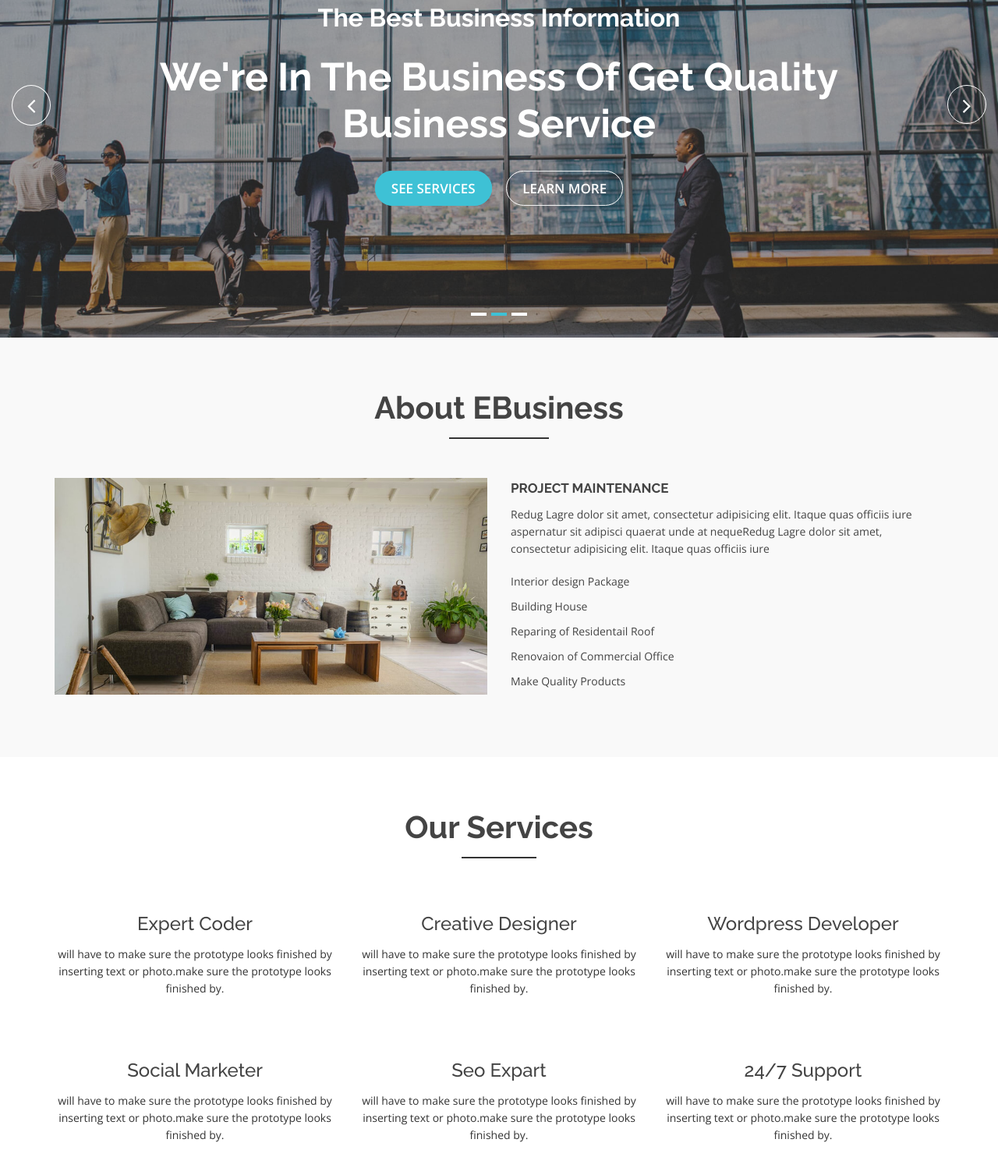
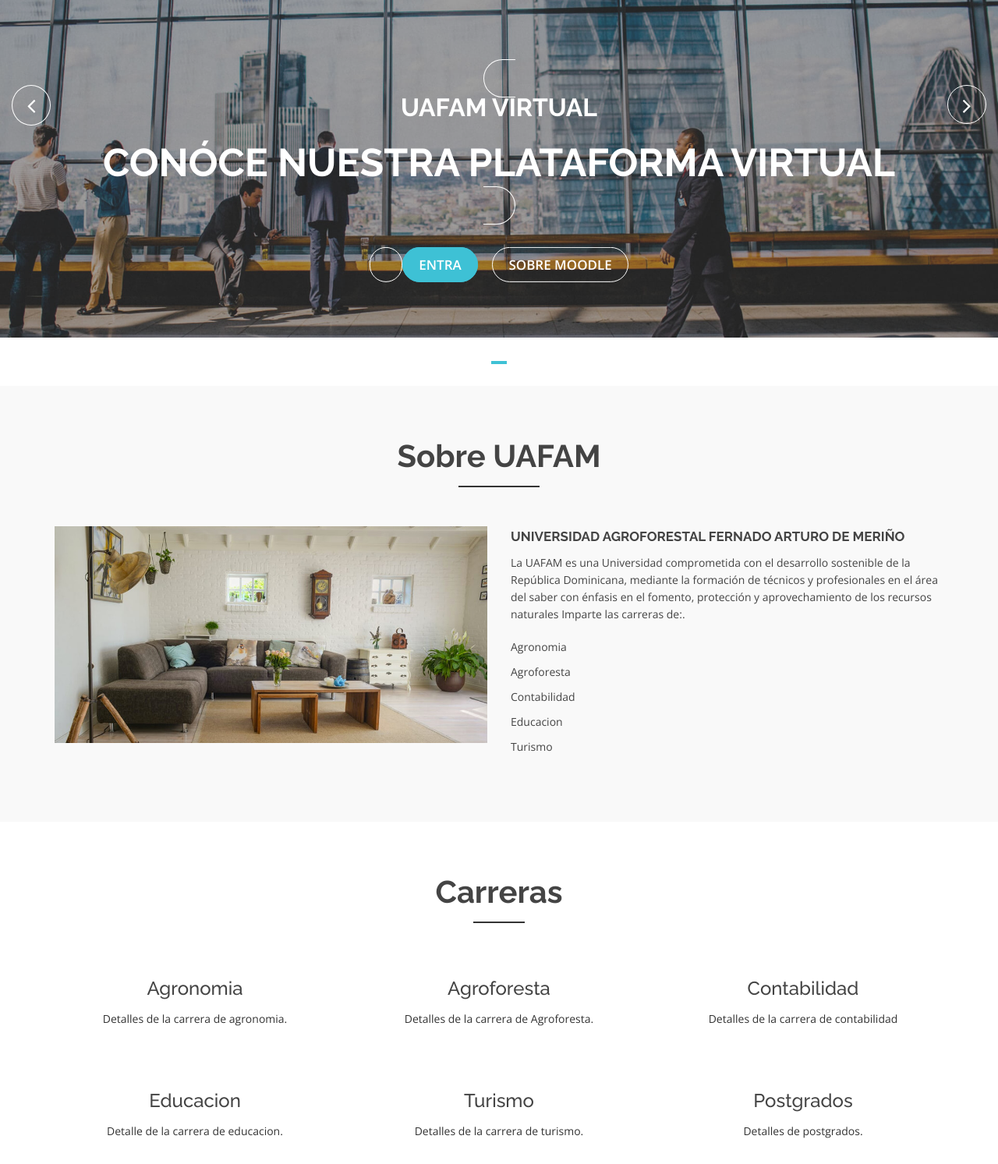
Before and after one commit to Jorge210289/UAFAM, a plain HTML site: page index.html in a window 1280 px wide. Shown: the part 187-1680 px from the top of the page at 78% size. Drawn offline with nearby package versions, Linux system fonts and the light colour scheme.

Commit message:
Update index.html

```diff
--- a/index.html
+++ b/index.html
@@ -65,7 +65,7 @@ id="navbar-example">
 <li> <a class="page-scroll" href="#team">Nuestro equipo</a> </li>
 <li> <a class="page-scroll" href="#portfolio">Carreras</a> </li>
 <li class="dropdown"><a href="#" class="dropdown-toggle"
-data-toggle="dropdown">Drop Down<span class="caret"></span></a>
+data-toggle="dropdown">UAFAM Virtual<span class="caret"></span></a>
 <ul class="dropdown-menu" role="menu">
 <li><a href="#">Drop Down 1</a></li>
 <li><a href="#">Drop Down 2</a></li>
@@ -94,7 +94,7 @@ src="img/slider/slider3.jpg" alt="" title="#slider-direction-3"> </div>
 <div class="slider-content"><!-- layer 1 -->
 <div class="layer-1-1 hidden-xs wow slideInDown" data-wow-duration="2s"
 data-wow-delay=".2s">
-<h2 class="title1">Nuestra Universiad<br>
+<h2 class="title1">Universidad Agroforestal Fernando Arturo de Meriño<br>
 </h2>
 </div>
 <!-- layer 2 -->
@@ -105,8 +105,8 @@ data-wow-delay=".1s">
 <!-- layer 3 -->
 <div class="layer-1-3 hidden-xs wow slideInUp" data-wow-duration="2s"
 data-wow-delay=".2s"> <a class="ready-btn right-btn page-scroll"
-href="#services">See Services</a> <a class="ready-btn page-scroll"
-href="#about">Learn More</a> </div>
+href="#services">Nuestras carreas</a> <a class="ready-btn page-scroll"
+href="#about">Conócenos/a> </div>
 </div>
 </div>
 </div>
@@ -120,18 +120,18 @@ href="#about">Learn More</a> </div>
 <div class="slider-content text-center"><!-- layer 1 -->
 <div class="layer-1-1 hidden-xs wow slideInUp" data-wow-duration="2s"
 data-wow-delay=".2s">
-<h2 class="title1">The Best Business Information </h2>
+<h2 class="title1">UAFAM Virtual </h2>
 </div>
 <!-- layer 2 -->
 <div class="layer-1-2 wow slideInUp" data-wow-duration="2s"
 data-wow-delay=".1s">
-<h1 class="title2">We're In The Business Of Get Quality Business Service</h1>
+<h1 class="title2">Conóce nuestra plataforma virtual</h1>
 </div>
 <!-- layer 3 -->
 <div class="layer-1-3 hidden-xs wow slideInUp" data-wow-duration="2s"
 data-wow-delay=".2s"> <a class="ready-btn right-btn page-scroll"
-href="#services">See Services</a> <a class="ready-btn page-scroll"
-href="#about">Learn More</a> </div>
+href="#services">Entra</a> <a class="ready-btn page-scroll"
+href="#about">Sobre Moodle</a> </div>
 </div>
 </div>
 </div>
@@ -145,19 +145,18 @@ href="#about">Learn More</a> </div>
 <div class="slider-content"><!-- layer 1 -->
 <div class="layer-1-1 hidden-xs wow slideInUp" data-wow-duration="2s"
 data-wow-delay=".2s">
-<h2 class="title1">The Best business Information </h2>
+<h2 class="title1">AKADEMIA </h2>
 </div>
 <!-- layer 2 -->
 <div class="layer-1-2 wow slideInUp" data-wow-duration="2s"
 data-wow-delay=".1s">
-<h1 class="title2">Helping Business Security &amp; Peace of Mind for
-Your Family</h1>
+<h1 class="Entra a nuestro sistema académico</h1>
 </div>
 <!-- layer 3 -->
 <div class="layer-1-3 hidden-xs wow slideInUp" data-wow-duration="2s"
 data-wow-delay=".2s"> <a class="ready-btn right-btn page-scroll"
-href="#services">See Services</a> <a class="ready-btn page-scroll"
-href="#about">Learn More</a> </div>
+href="#services">AKADEMIA</a> <a class="ready-btn page-scroll"
+href="#about">Sobre AKADEMIA</a> </div>
 </div>
 </div>
 </div>
@@ -171,7 +170,7 @@ href="#about">Learn More</a> </div>
 <div class="row">
 <div class="col-md-12 col-sm-12 col-xs-12">
 <div class="section-headline text-center">
-<h2>About eBusiness</h2>
+<h2>Sobre UAFAM</h2>
 </div>
 </div>
 </div>
@@ -186,18 +185,19 @@ alt=""> </a> </div>
 <div class="col-md-6 col-sm-6 col-xs-12">
 <div class="well-middle">
 <div class="single-well"> <a href="#">
-<h4 class="sec-head">project Maintenance</h4>
+<h4 class="sec-head">Universidad Agroforestal Fernado Arturo de Meriño</h4>
 </a>
-<p> Redug Lagre dolor sit amet, consectetur adipisicing elit. Itaque
-quas officiis iure aspernatur sit adipisci quaerat unde at nequeRedug
-Lagre dolor sit amet, consectetur adipisicing elit. Itaque quas
-officiis iure </p>
+<p> La UAFAM es una Universidad comprometida con el desarrollo sostenible de la
+    República Dominicana, mediante la formación de técnicos y profesionales en el
+    área del saber con énfasis en el fomento, protección y aprovechamiento de los
+    recursos naturales
+Imparte las carreras de:. </p>
 <ul>
-<li> Interior design Package </li>
-<li> Building House </li>
-<li> Reparing of Residentail Roof </li>
-<li> Renovaion of Commercial Office </li>
-<li> Make Quality Products </li>
+<li> Agronomia </li>
+<li> Agroforesta </li>
+<li> Contabilidad </li>
+<li> Educacion </li>
+<li> Turismo </li>
 </ul>
 </div>
 </div>
@@ -211,7 +211,7 @@ officiis iure </p>
 <div class="row">
 <div class="col-md-12 col-sm-12 col-xs-12">
 <div class="section-headline services-head text-center">
-<h2>Our Services</h2>
+<h2>Carreras</h2>
 </div>
 </div>
 </div>
@@ -221,9 +221,8 @@ officiis iure </p>
 <div class="about-move">
 <div class="services-details">
 <div class="single-services"> <a class="services-icon" href="#"> </a>
-<h4>Expert Coder</h4>
-<p> will have to make sure the prototype looks finished by inserting
-text or photo.make sure the prototype looks finished by. </p>
+<h4>Agronomia</h4>
+<p> Detalles de la carrera de agronomia. </p>
 </div>
 </div>
 <!-- end about-details --> </div>
@@ -232,9 +231,8 @@ text or photo.make sure the prototype looks finished by. </p>
 <div class="about-move">
 <div class="services-details">
 <div class="single-services"> <a class="services-icon" href="#"> </a>
-<h4>Creative Designer</h4>
-<p> will have to make sure the prototype looks finished by inserting
-text or photo.make sure the prototype looks finished by. </p>
+<h4>Agroforesta</h4>
+<p> Detalles de la carrera de Agroforesta. </p>
 </div>
 </div>
 <!-- end about-details --> </div>
@@ -243,9 +241,8 @@ text or photo.make sure the prototype looks finished by. </p>
 <div class="about-move">
 <div class="services-details">
 <div class="single-services"> <a class="services-icon" href="#"> </a>
-<h4>Wordpress Developer</h4>
-<p> will have to make sure the prototype looks finished by inserting
-text or photo.make sure the prototype looks finished by. </p>
+<h4>Contabilidad</h4>
+<p> Detalles de la carrera de contabilidad </p>
 </div>
 </div>
 <!-- end about-details --> </div>
@@ -254,9 +251,8 @@ text or photo.make sure the prototype looks finished by. </p>
 <div class="about-move">
 <div class="services-details">
 <div class="single-services"> <a class="services-icon" href="#"> </a>
-<h4>Social Marketer </h4>
-<p> will have to make sure the prototype looks finished by inserting
-text or photo.make sure the prototype looks finished by. </p>
+<h4>Educacion </h4>
+<p> Detalle de la carrera de educacion. </p>
 </div>
 </div>
 <!-- end about-details --> </div>
@@ -266,9 +262,8 @@ text or photo.make sure the prototype looks finished by. </p>
 <div class="about-move">
 <div class="services-details">
 <div class="single-services"> <a class="services-icon" href="#"> </a>
-<h4>Seo Expart</h4>
-<p> will have to make sure the prototype looks finished by inserting
-text or photo.make sure the prototype looks finished by. </p>
+<h4>Turismo</h4>
+<p> Detalles de la carrera de turismo. </p>
 </div>
 </div>
 <!-- end about-details --> </div>
@@ -278,9 +273,8 @@ text or photo.make sure the prototype looks finished by. </p>
 <div class="about-move">
 <div class="services-details">
 <div class="single-services"> <a class="services-icon" href="#"> </a>
-<h4>24/7 Support</h4>
-<p> will have to make sure the prototype looks finished by inserting
-text or photo.make sure the prototype looks finished by. </p>
+<h4>Postgrados</h4>
+<p> Detalles de postgrados. </p>
 </div>
 </div>
 <!-- end about-details --> </div>
@@ -349,7 +343,7 @@ disabled="disabled" type="text">
 <div class="row">
 <div class="col-md-12 col-sm-12 col-xs-12">
 <div class="section-headline text-center">
-<h2>Faq Question</h2>
+<h2>Requisitos de admision</h2>
 </div>
 </div>
 </div>
```
